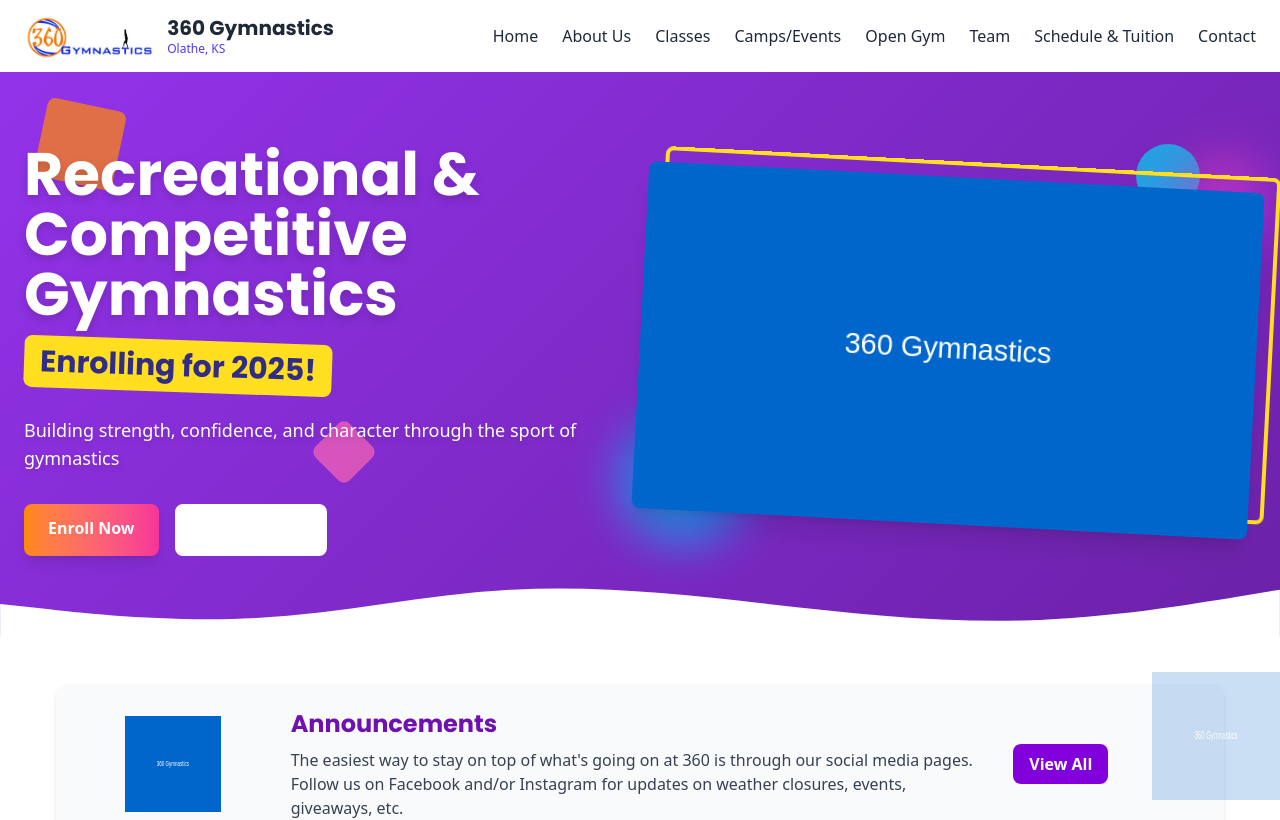
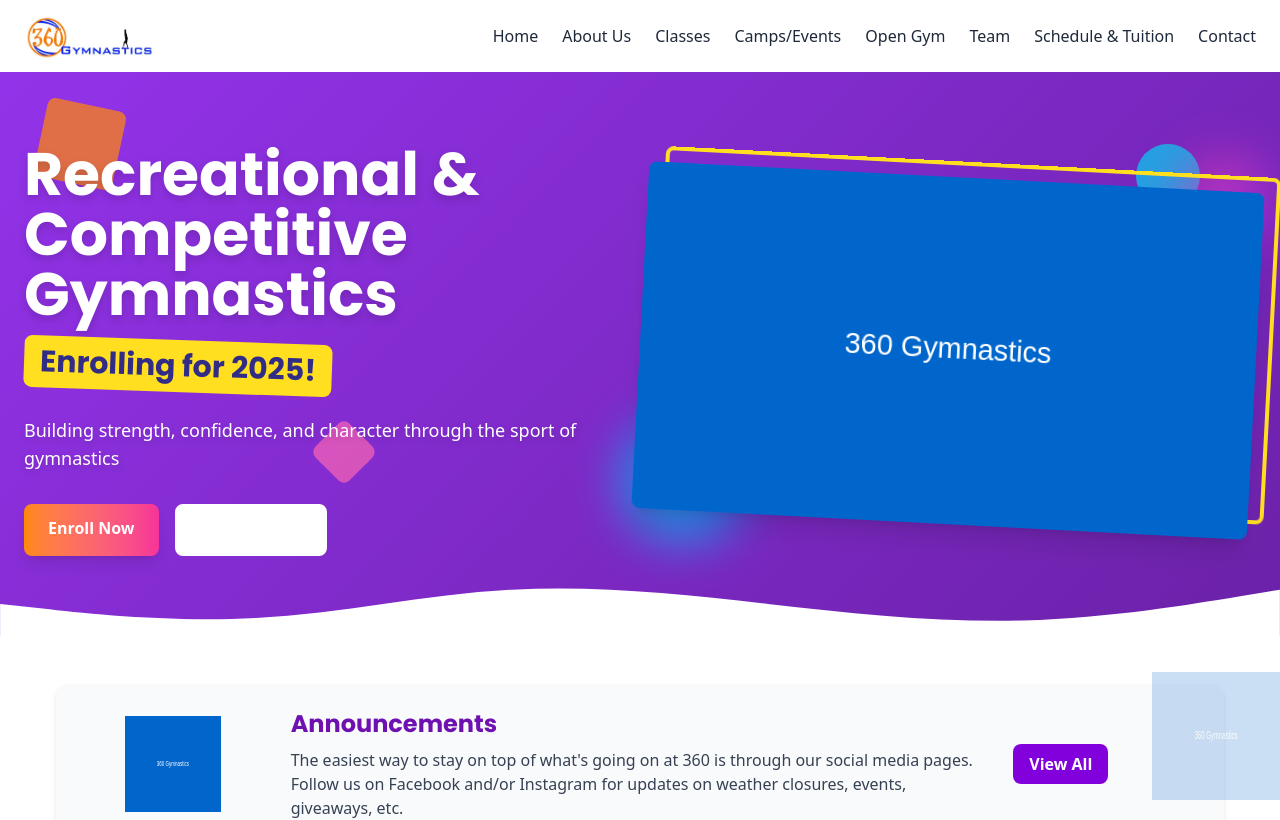
Before and after one commit to timothyfranzke/360_gymnastics, a Next.js app: page / in a window 1280 px wide. Shown: the top 820 px of the page. Built offline with nearby package versions, Linux system fonts and the light colour scheme.

Commit message:
removed the header name

```diff
--- a/components/Header.tsx
+++ b/components/Header.tsx
@@ -37,10 +37,7 @@
               alt="360 Gymnastics Logo"
               className="h-12 mr-3 rounded"
             />
-            <div className="flex flex-col">
-              <h1 className="text-xl font-bold leading-tight">360 Gymnastics</h1>
-              <span className="text-xs text-indigo-600">Olathe, KS</span>
-            </div>
+
           </a>
         </div>
 
```
